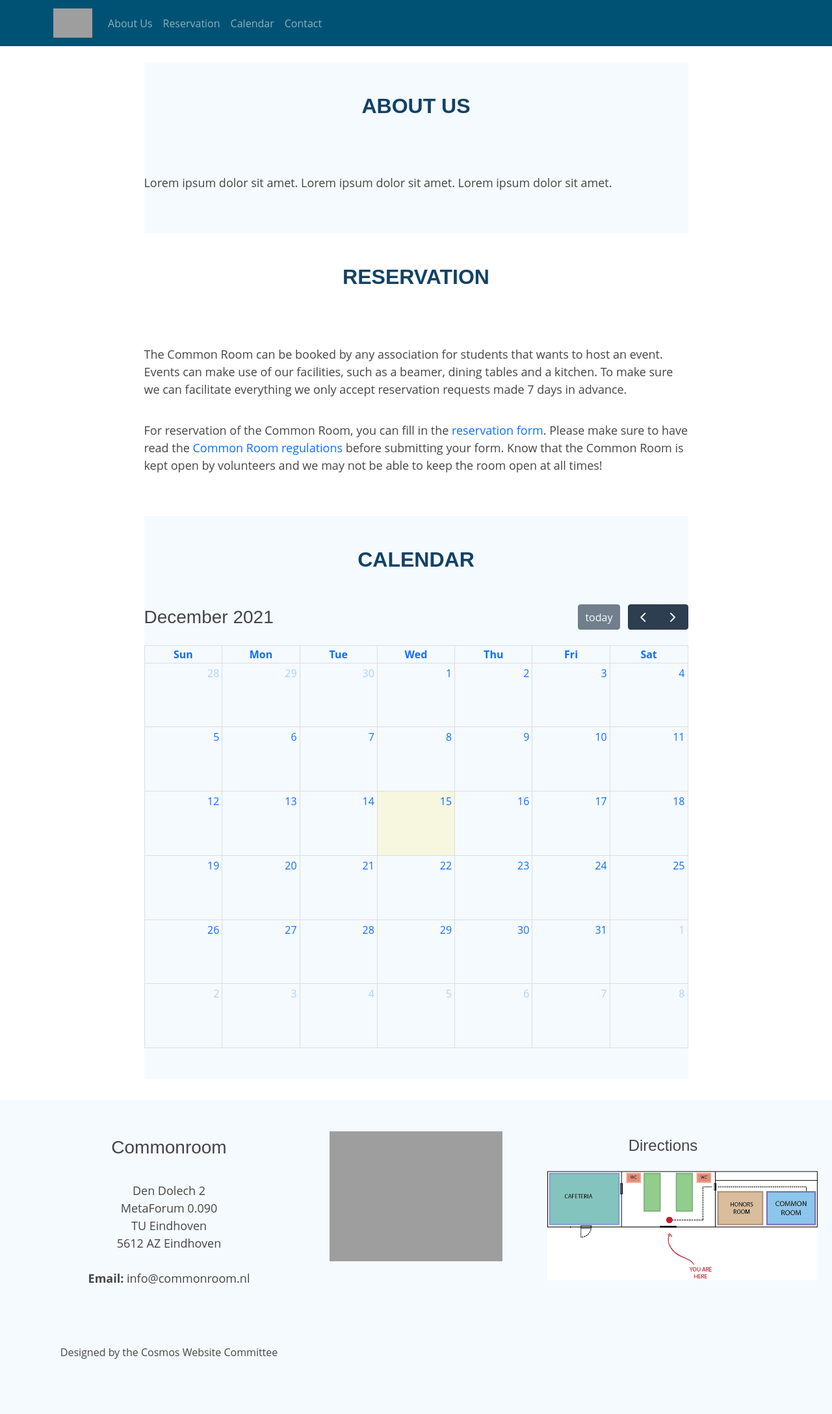
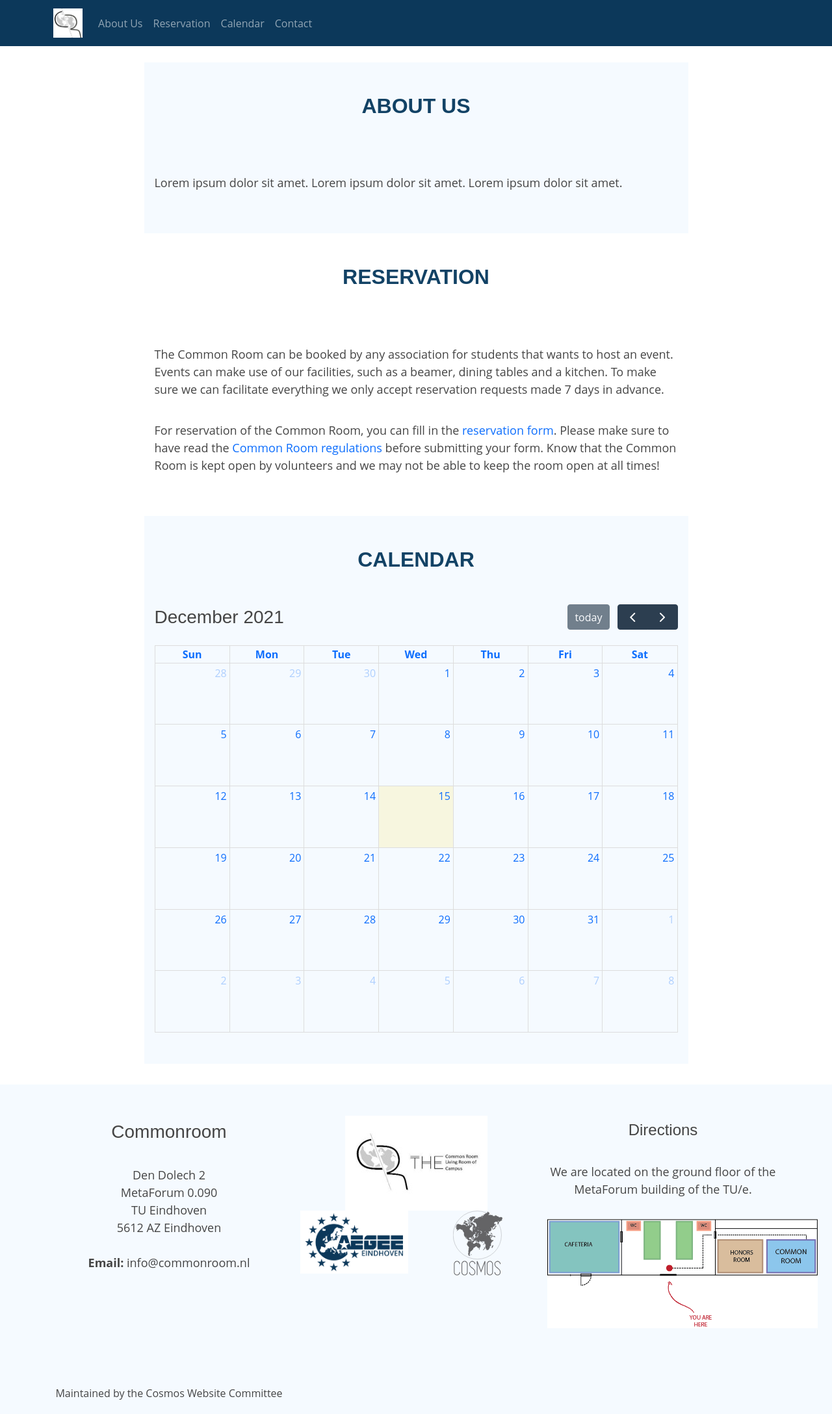
Before and after one commit to CosmosTUe/Commonroom, a Django app: page / in a window 1280 px wide. Shown: the whole page at 65% size. Before the commit the page ends 2091 px from the top, so only its background shows below. Run offline with Django 3.2, Linux system fonts and the light colour scheme; lists and menus that the app fills with data are empty; parts of the project's set-up code (start-up, migrations or seed data) failed here and were passed over; some libraries are stand-ins or nearby versions; grey boxes are pictures that could not be loaded.

Commit message:
Add logos, change colour

```diff
--- a/commonroom/static/commonroom/css/core.css
+++ b/commonroom/static/commonroom/css/core.css
@@ -2,7 +2,7 @@
 :root {
     --link-blue: #0d6efd;
     --link-blue-hover: #67a4ff;
-    --blue: #005274;
+    --blue: #0C385A;
     --blue-hover: #0e6e9e;
     --black: #454545;
     --white: #ffffff;
--- a/commonroom/templates/footer.html
+++ b/commonroom/templates/footer.html
@@ -16,10 +16,21 @@
                     </p>
                 </div>
                 <div class="col-md-4 d-none text-center d-md-block">
-                    <img src="{% static 'cosmos/img/cosmos_alternate_grey.svg' %}">
+                    <img src="{% static 'commonroom/img/cr.jpg' %}" class="img-fluid" alt="logo commonroom">
+                    <div class="row">
+                        <div class="col-6">
+                            <img src="{% static 'commonroom/img/aegee.png' %}" class="img-fluid" alt="logo aegee" height="100px">
+                        </div>
+                        <div class="col-6">
+                            <img src="{% static 'commonroom/img/cosmos_alternate_grey.svg' %}" alt="logo cosmos" height="100px">
+                        </div>
+                    </div>
                 </div>
                 <div class="col-md-4 text-center py-2">
                     <h4>Directions</h4>
+                    <p>
+                        We are located on the ground floor of the MetaForum building of the TU/e.
+                    </p>
                     <img src="{% static 'commonroom/img/directions.png'%}" class="py-3"></img>
                 </div>
             </div>
@@ -30,7 +41,7 @@
             <div class="row">
                 <div class="col-md-4 text-center pb-1">
                     <div class="credits">
-                        Designed by the
+                        Maintained by the
                         Cosmos Website Committee
                     </div>
                 </div>
--- a/commonroom/templates/index.html
+++ b/commonroom/templates/index.html
@@ -17,7 +17,7 @@ document.addEventListener('DOMContentLoaded', function () {
             var tooltip = new bootstrap.Tooltip(info.el);
         },
         events: {
-            googleCalendarId: "hd458sm7s84ckrk57r9q38i52g@group.calendar.google.com",
+            googleCalendarId: "c_nhgcso8eeese2n4j9m5cc3hiug@group.calendar.google.com",
             className: 'gcal-event',
         },
     });
@@ -29,7 +29,7 @@ document.addEventListener('DOMContentLoaded', function () {
 {% block content %}
 <div class="container">
     <div class="w-75 mx-auto">
-        <section id="section-about" class="section-bg py-5">
+        <section id="section-about" class="section-bg py-5 px-3">
             <div class="section-title">
                 <h2>About Us</h2>
             </div>
@@ -37,7 +37,7 @@ document.addEventListener('DOMContentLoaded', function () {
                 Lorem ipsum dolor sit amet. Lorem ipsum dolor sit amet. Lorem ipsum dolor sit amet.
             </p>
         </section>
-        <section id="section-reservation" class="py-5">
+        <section id="section-reservation" class="py-5 px-3">
             <div class="section-title">
                 <h2>Reservation</h2>
             </div>
@@ -52,7 +52,7 @@ document.addEventListener('DOMContentLoaded', function () {
                 Know that the Common Room is kept open by volunteers and we may not be able to keep the room open at all times!
             </p>
         </section>
-        <section id="section-calendar" class="section-bg py-5">
+        <section id="section-calendar" class="section-bg py-5 px-3">
             <div class="section-title">
                 <h2>Calendar</h2>
             </div>
--- a/commonroom/templates/navbar.html
+++ b/commonroom/templates/navbar.html
@@ -3,7 +3,7 @@
     <div class="container">
       {# Logo #}
       <a class="navbar-brand" href="/">
-        <img src="{% static 'cosmos/img/cosmos_white_horizontal.png' %}" alt="" width="auto" height="45rem">
+        <img src="{% static 'commonroom/img/cr_icon.png' %}" alt="" width="auto" height="45rem">
       </a>
 
       {# Button for collapsing navbar on small screens #}
```
Also changed, not shown: commonroom/static/commonroom/img/aegee.png (added), commonroom/static/commonroom/img/cosmos_alternate_grey.svg (added), commonroom/static/commonroom/img/cr.jpg (added), commonroom/static/commonroom/img/cr_icon.png (added), commonroom/static/commonroom/img/favicon.ico.
